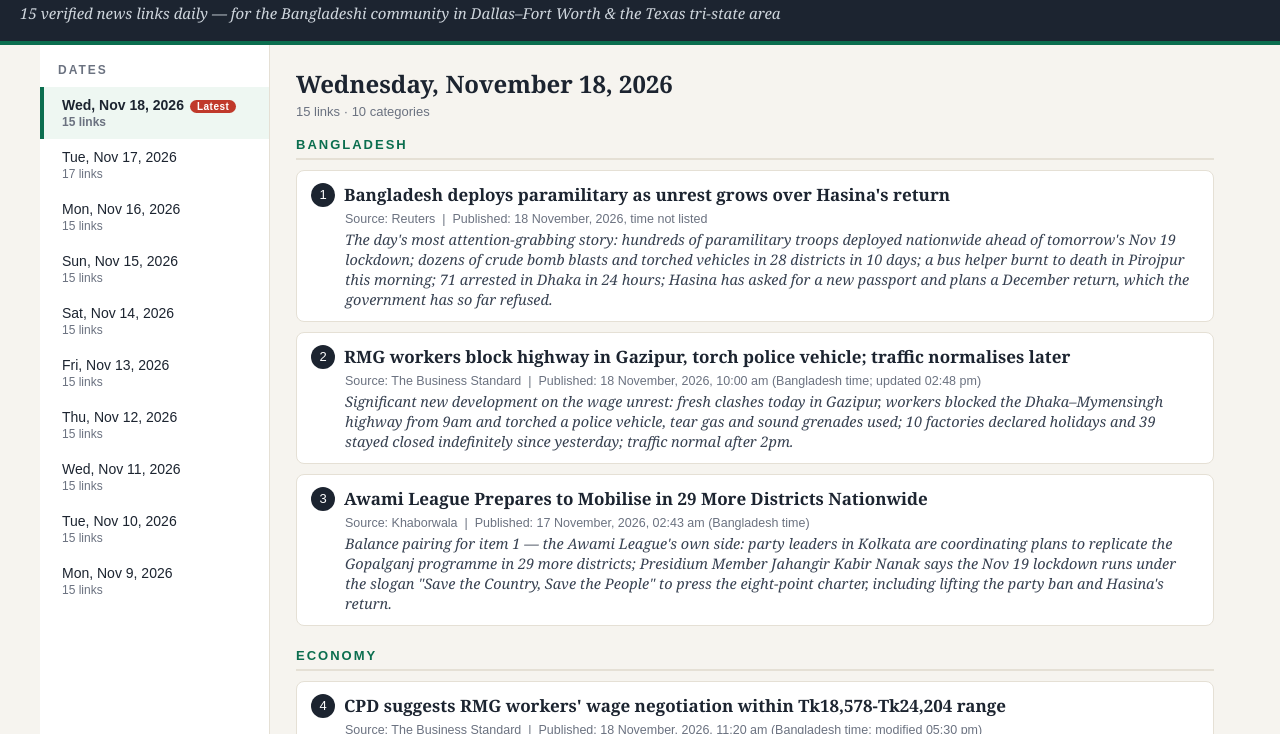
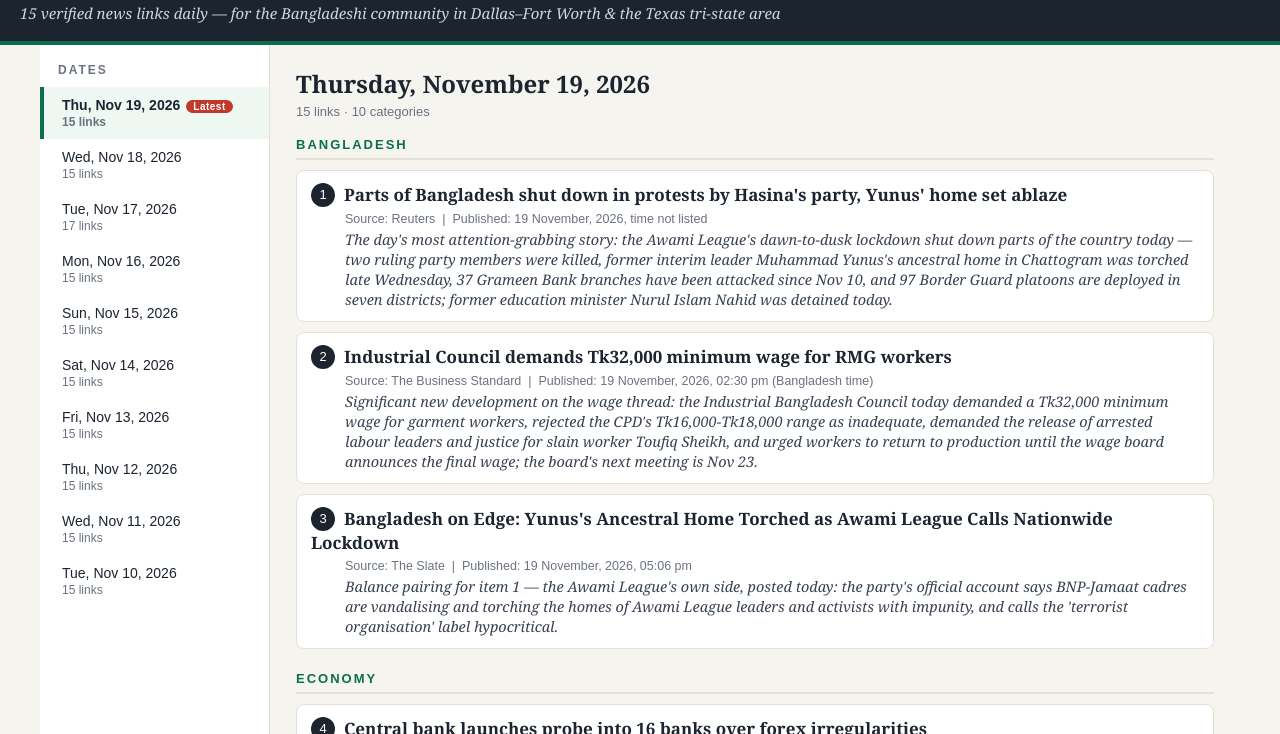
Before and after one commit to dallasbarta/dallas-barta-daily-news, a plain HTML site: page index.html in a window 1280 px wide. Shown: the part 66-800 px from the top of the page. Drawn offline with Linux system fonts and the light colour scheme.

Commit message:
Dallas Barta Daily News — Nov 19, 2026 (15 links)

```diff
--- a/index.html
+++ b/index.html
@@ -66,6 +66,147 @@
 <script>
 const DAYS = [
   {
+    "dateLabel": "Thursday, November 19, 2026",
+    "dateShort": "Thu, Nov 19, 2026",
+    "items": [
+      {
+        "angle": "The day's most attention-grabbing story: the Awami League's dawn-to-dusk lockdown shut down parts of the country today — two ruling party members were killed, former interim leader Muhammad Yunus's ancestral home in Chattogram was torched late Wednesday, 37 Grameen Bank branches have been attacked since Nov 10, and 97 Border Guard platoons are deployed in seven districts; former education minister Nurul Islam Nahid was detained today.",
+        "cat": "Bangladesh",
+        "headline": "Parts of Bangladesh shut down in protests by Hasina's party, Yunus' home set ablaze",
+        "n": 1,
+        "published": "19 November, 2026, time not listed",
+        "source": "Reuters",
+        "url": "https://www.reuters.com/world/asia-pacific/parts-bangladesh-shut-down-protests-by-hasinas-party-yunus-home-set-ablaze-2026-11-19/"
+      },
+      {
+        "angle": "Significant new development on the wage thread: the Industrial Bangladesh Council today demanded a Tk32,000 minimum wage for garment workers, rejected the CPD's Tk16,000-Tk18,000 range as inadequate, demanded the release of arrested labour leaders and justice for slain worker Toufiq Sheikh, and urged workers to return to production until the wage board announces the final wage; the board's next meeting is Nov 23.",
+        "cat": "Bangladesh",
+        "headline": "Industrial Council demands Tk32,000 minimum wage for RMG workers",
+        "n": 2,
+        "published": "19 November, 2026, 02:30 pm (Bangladesh time)",
+        "source": "The Business Standard",
+        "url": "https://www.tbsnews.net/bangladesh/industrial-council-demands-tk32000-minimum-wage-rmg-workers-1607701"
+      },
+      {
+        "angle": "Balance pairing for item 1 — the Awami League's own side, posted today: the party's official account says BNP-Jamaat cadres are vandalising and torching the homes of Awami League leaders and activists with impunity, and calls the 'terrorist organisation' label hypocritical.",
+        "cat": "Bangladesh",
+        "headline": "Bangladesh on Edge: Yunus's Ancestral Home Torched as Awami League Calls Nationwide Lockdown",
+        "n": 3,
+        "published": "19 November, 2026, 05:06 pm",
+        "source": "The Slate",
+        "url": "https://www.theslate.net/international/bangladesh-protests-bangladesh-on-edge-yunus-s-ancestral-home-torched-as-awami-league-calls-nationwide-lockdown-1223"
+      },
+      {
+        "angle": "Bangladesh Bank has launched a special inspection of 16 leading commercial banks over suspected foreign-exchange irregularities — gaps in NOSTRO account reconciliation and alleged manipulation of net open position limits — as the taka slipped to Tk124.75 per dollar; remittances are up 13% to $13.52bn (July 1-Nov 17) and exports up about 6% to $17.04bn (July-Oct).",
+        "cat": "Economy",
+        "headline": "Central bank launches probe into 16 banks over forex irregularities",
+        "n": 4,
+        "published": "19 November, 2026, 01:06 pm (Bangladesh time)",
+        "source": "The Financial Express (via The Beyond Headlines)",
+        "url": "https://www.thebeyondheadlines.com/business/posts/central-bank-launches-probe-into-16-banks-over-forex-irregularities"
+      },
+      {
+        "angle": "Priority 1 — directly hits US households through oil prices: another tanker was struck in the Strait of Hormuz — a projectile hit the engine room 6 nautical miles north of Khasab, Oman, on Wednesday evening; the crew is safe. It is the latest in a run of attacks (18 confirmed in November) that keeps fuel prices high.",
+        "cat": "International",
+        "headline": "Tanker struck by unidentified projectile off Khasab, Oman, UKMTO says",
+        "n": 5,
+        "published": "19 November, 2026, time not listed",
+        "source": "Israel.com (relaying UKMTO via N12/Ynet)",
+        "url": "https://www.israel.com/news/tanker-struck-by-unidentified-projectile-off-khasab-oman-ukmto-says"
+      },
+      {
+        "angle": "Priority 3 — the day's biggest global story, and a significant new development on the Nov 16-18 talks: the 'Coalition of the Willing' (Germany, France, Britain, Poland, Italy plus NATO chief Mark Rutte) meets in Berlin today with US envoys Steve Witkoff and Jared Kushner, as Trump and Putin are also expected to meet in China; the focus is legally binding security guarantees for Ukraine after a ceasefire.",
+        "cat": "International",
+        "headline": "Ukraine's European allies meet in Berlin in show of support",
+        "n": 6,
+        "published": "19 November, 2026, 00:11 UTC (updated 06:03 UTC)",
+        "source": "Reuters (via Hi99)",
+        "url": "https://hi99.com/2026/11/18/ukraines-european-allies-meet-in-berlin-in-show-of-support/"
+      },
+      {
+        "angle": "Indian H-1B workers stuck in India cannot get US consulate stamping appointments despite fresh slot releases — applicants blame bots and agencies charging over Rs 20,000; some workers have been stuck for over a year, unable to return to their US jobs.",
+        "cat": "US Visa / Immigration",
+        "headline": "H-1B Applicants Wait for Slots as Available Dates Disappear Quickly",
+        "n": 7,
+        "published": "19 November, 2026, 11:31 am IST",
+        "source": "Tupaki",
+        "url": "https://english.tupaki.com/latest-news/h1b-visa-stamping-appointment-crisis-india-1515879"
+      },
+      {
+        "angle": "A Canadian-based H-1B holder with a valid visa through 2028 was blocked from boarding a US-bound Air Canada flight after US Customs and Border Protection issued a 'do not board' instruction — possibly linked to a recently renewed passport; a warning that a valid visa does not guarantee entry.",
+        "cat": "US Visa / Immigration",
+        "headline": "U.S. Customs And Border Protection Issues 'Do Not Board' Instruction To Air Canada Passenger Despite Valid Documents",
+        "n": 8,
+        "published": "19 November, 2026, 5:12 am EST",
+        "source": "The Travel",
+        "url": "https://www.thetravel.com/us-cbp-issues-do-not-board-instruction-to-air-canada-passenger-despite-valid-documents/"
+      },
+      {
+        "angle": "Significant new development after Sunday's 46-40 loss to the 49ers: the Cowboys stripped defensive coordinator Christian Parker of play-calling duties, handing them to senior consultant Mike Pettine; safety Jalen Thompson's 21-day practice window opened ahead of Sunday's Titans game.",
+        "cat": "Dallas / Texas",
+        "headline": "Cowboys Headlines: Dallas demotes Parker, opens window for return of key DB",
+        "n": 9,
+        "published": "19 November, 2026, time not listed",
+        "source": "Cowboys Wire (USA TODAY)",
+        "url": "https://cowboyswire.usatoday.com/story/sports/nfl/cowboys/2026/11/19/cowboys-news-notes-november-19/92845114007/"
+      },
+      {
+        "angle": "The Save Dallas City Hall Coalition delivered about 35,000 petition signatures on Wednesday — well over the 20,000 needed — to put the I.M. Pei building's fate to voters in May 2027; the city secretary must now verify the signatures.",
+        "cat": "Dallas / Texas",
+        "headline": "Voters will likely decide Dallas City Hall's future in May election",
+        "n": 10,
+        "published": "18 November, 2026, time not listed",
+        "source": "FOX 4",
+        "url": "https://fox4news.com/news/voters-will-likely-decide-dallas-city-halls-future-may-election"
+      },
+      {
+        "angle": "Sen. Angela Paxton filed SB 403 for the 2027 session: Texas districts would have to admit transfer students from any other district where there is room, with no transfer tuition and oversubscribed seats filled by lottery; the Texas Education Agency would audit capacity claims. It would apply from 2027-28 if passed.",
+        "cat": "Schools / Colleges",
+        "headline": "SB 403 Would Require Texas Schools to Take Transfers",
+        "n": 11,
+        "published": "18 November, 2026, 1:05 pm UTC",
+        "source": "The Texas Dispatch",
+        "url": "https://thetexasdispatch.com/sb-403-texas-public-school-transfers-capacity-lottery/"
+      },
+      {
+        "angle": "Update to the Nov 17 item: CAIR-Texas calls Paxton's withdrawal of the lawsuit to ban CAIR a 'huge relief'; court records confirm the nonsuit, and other Paxton lawsuits against advocacy groups have also been withdrawn. Governor-elect Gina Hinojosa has pledged to reverse Abbott's terrorist designation when she takes office in January.",
+        "cat": "Community",
+        "headline": "Paxton drops lawsuit against CAIR after election sweep",
+        "n": 12,
+        "published": "19 November, 2026, 08:40 am UTC",
+        "source": "Muslim Network TV",
+        "url": "https://www.muslimnetwork.tv/paxton-drops-lawsuit-against-cair-after-election-sweep/"
+      },
+      {
+        "angle": "A 19-year-old from Palatine, Illinois, was indicted on six terrorism counts over a foiled mass-shooting plot targeting a Hindu temple in Aurora on the first day of Navratri; the plot raised alarm among South Asian and Hindu Americans and was condemned by US lawmakers.",
+        "cat": "Hindu Community",
+        "headline": "Illinois man indicted on 'terrorism' charges in foiled plot to target Hindu temple, police say",
+        "n": 13,
+        "published": "19 November, 2026, 04:54 am UTC",
+        "source": "Reuters",
+        "url": "https://www.reuters.com/legal/government/illinois-man-indicted-terrorism-charges-foiled-plot-target-hindu-temple-police-2026-11-19/"
+      },
+      {
+        "angle": "Update to the Nov 15-18 Test story, and also counts as a Bangladesh item: South Africa won the 1st Test by 9 wickets at the Wanderers — Bangladesh bowled out for 168 in the second innings (Harmer 6-51) after posting 400 and conceding 557; South Africa go top of the World Test Championship standings; the 2nd Test starts Nov 23 in Centurion.",
+        "cat": "Sports",
+        "headline": "Bangladesh suffer nine-wicket defeat to South Africa in first Test",
+        "n": 14,
+        "published": "19 November, 2026, 04:25 pm (Bangladesh time)",
+        "source": "The Business Standard",
+        "url": "https://www.tbsnews.net/sports/cricket/bangladesh-suffer-nine-wicket-defeat-south-africa-first-test-1607801"
+      },
+      {
+        "angle": "Bangladesh entertainment first: Dhallywood actress Jyotika Jyoti went live on Facebook just after 1am as detectives broke down her Uttara door; she was detained for questioning, with police saying several cases are filed against her and accusing her of involvement in the banned Awami League's activities.",
+        "cat": "Entertainment",
+        "headline": "DB police break down actress Jyotika Jyoti's door during midnight raid in Uttara",
+        "n": 15,
+        "published": "19 November, 2026, 09:10 am (Bangladesh time)",
+        "source": "The Business Standard",
+        "url": "https://www.tbsnews.net/bangladesh/db-police-break-down-actress-jyotika-jyotis-door-during-midnight-raid-uttara-1607351"
+      }
+    ]
+  },
+  {
     "dateLabel": "Wednesday, November 18, 2026",
     "dateShort": "Wed, Nov 18, 2026",
     "items": [
@@ -1350,147 +1491,6 @@ const DAYS = [
         "published": "November 9, 2026 (time not listed)",
         "source": "The Bangladesh Today",
         "url": "https://thebangladeshtoday.com/entertainment/2026/11/09/39281"
-      }
-    ]
-  },
-{
-    "dateLabel": "Monday, November 9, 2026",
-    "dateShort": "Mon, Nov 9, 2026",
-    "items": [
-      {
-        "angle": "The day's most attention-grabbing story: Hasina's lawyers seek a fresh passport and NID for her planned December return — her first such request since fleeing in August 2024; Dhaka notes the email carries no proof of her authorisation.",
-        "cat": "Bangladesh",
-        "headline": "Delhi mission receives email seeking new passport, NID for Hasina, forwards it to Dhaka: Report",
-        "n": 1,
-        "published": "09 November, 2026, 02:05 pm",
-        "source": "The Business Standard",
-        "url": "https://www.tbsnews.net/bangladesh/delhi-mission-receives-email-seeking-new-passport-nid-hasina-forwards-it-dhaka-report"
-      },
-      {
-        "angle": "A significant new development on Nov 8's wage-deal item — not a repeat: at the Wage Board's second meeting today, workers raised their demand to Tk32,000 a month (above the Tk30,000 they marched for); owners get four working days to counter, and the new structure is still due from December.",
-        "cat": "Economy",
-        "headline": "RMG workers propose Tk32,000 minimum wage; owners get 4 days to submit counterproposal",
-        "n": 2,
-        "published": "09 November, 2026 (time not listed)",
-        "source": "The Business Standard",
-        "url": "https://www.tbsnews.net/economy/rmg/rmg-workers-propose-tk32000-minimum-wage-owners-get-4-days-submit-counterproposal"
-      },
-      {
-        "angle": "A new security escalation in the garment-unrest thread: border guards deployed across the garment belt — Savar, Ashulia, Gazipur and Narayanganj — with drone and body-cam surveillance as the Wage Board meets amid the ongoing wage unrest.",
-        "cat": "Bangladesh",
-        "headline": "34 platoons of BGB deployed in Dhaka, Gazipur, Narayanganj industrial areas",
-        "n": 3,
-        "published": "09 November, 2026, 12:00 pm",
-        "source": "The Business Standard",
-        "url": "https://www.tbsnews.net/bangladesh/34-platoons-bgb-deployed-dhaka-gazipur-narayanganj-industrial-areas-1597061"
-      },
-      {
-        "angle": "Priority 1 — Trump said fresh Iran strikes are highly unlikely while talks progress, easing fuel-price pressure on US households; Brent fell after a 16% slide last week, though Hormuz shipping attacks continue.",
-        "cat": "International",
-        "headline": "Oil falls as Trump signals restraint on Iran despite fresh shipping attacks",
-        "n": 4,
-        "published": "9 November 2026, 10:22 UTC",
-        "source": "Reuters (via London Stock Exchange)",
-        "url": "https://www.lse.co.uk/news/oil-falls-as-trump-says-new-iran-attacks-unlikely-rcmbbglm6r8ec4i.html"
-      },
-      {
-        "angle": "Priority 2 — COP31 opens in Antalya as PM Tarique Rahman heads to its leaders' summit on Nov 11–12; climate-vulnerable Bangladesh watches finance and adaptation pledges while the US stays away.",
-        "cat": "International",
-        "headline": "COP31 summit leaders urge world to “move faster” on climate",
-        "n": 5,
-        "published": "November 9, 2026, 6:19 pm",
-        "source": "BusinessWorld (Reuters)",
-        "url": "https://bworldonline.com/world/2026/11/09/792444/cop31-summit-leaders-urge-world-to-move-faster-on-climate/"
-      },
-      {
-        "angle": "Miller starts as White House chief of staff today; his record — mass deportations, shutting asylum, the travel ban, ending birthright citizenship — is what legal immigrants and H-1B holders should watch next.",
-        "cat": "US Visa / Immigration",
-        "headline": "What Stephen Miller has said about Trump's most controversial policies",
-        "n": 6,
-        "published": "November 9, 2026 (time not listed)",
-        "source": "USA TODAY",
-        "url": "https://www.usatoday.com/story/news/nation/2026/11/09/stephen-miller-views-immigration-israel-trump-chief-of-staff/92681789007/"
-      },
-      {
-        "angle": "Today is the deadline: I-485 green-card applications sent to an old USCIS address must be postmarked by Nov 9; the December Visa Bulletin is not out yet and November dates stand through Nov 30.",
-        "cat": "US Visa / Immigration",
-        "headline": "December 2026 Visa Bulletin: Predictions, Release Date & Live Updates",
-        "n": 7,
-        "published": "9 November 2026, 04:35 UTC",
-        "source": "Immigration Analytics",
-        "url": "https://immigration-analytics.com/2026/11/08/december-2026-visa-bulletin/"
-      },
-      {
-        "angle": "Press release: first major equipment arrives at the rare-earth magnet recycling plant in Northlake, Denton County — about 100 jobs, first magnet cutting targeted for the first half of 2027.",
-        "cat": "Dallas / Texas",
-        "headline": "HyProMag USA Advances North Texas Rare Earth Magnet Facility With First Major Equipment Delivery",
-        "n": 8,
-        "published": "November 9, 2026 (time not listed)",
-        "source": "Morningstar (ACCESS Newswire)",
-        "url": "https://www.morningstar.com/news/accesswire/1248713msn/hypromag-usa-advances-north-texas-rare-earth-magnet-facility-with-first-major-equipment-delivery"
-      },
-      {
-        "angle": "Dallas releases a roughly 400-page first draft of its development code — the first full rewrite in 40+ years — allowing duplexes and ADUs in more neighbourhoods, with public comment now open.",
-        "cat": "Dallas / Texas",
-        "headline": "First Draft of Dallas Zoning Reforming Goes Live, Setting Stage for Public Debate",
-        "n": 9,
-        "published": "8 November 2026, 11:05 UTC",
-        "source": "Candy's Dirt",
-        "url": "https://candysdirt.com/2026/11/08/first-draft-of-dallas-zoning-reforming-goes-live-setting-stage-for-public-debate/"
-      },
-      {
-        "angle": "Northwest ISD's board votes tonight (Monday, Nov 9) on revised high-school boundaries for the new Davis High School opening in 2027; affected families get stay-or-move forms Nov 10, due Dec 1.",
-        "cat": "Schools / Colleges",
-        "headline": "Proposed 2027-2028 Boundaries",
-        "n": 10,
-        "published": "November 2, 2026 (proposal update)",
-        "source": "Northwest ISD",
-        "url": "https://www.nisdtx.org/departments/facilities/attendance-boundaries/2027-2028-boundaries"
-      },
-      {
-        "angle": "The first Muslim elected to the US Senate says American aid should not fund governments that violate international law, naming Pakistan, Egypt, Jordan and Israel — and backs ending military aid abroad.",
-        "cat": "Community",
-        "headline": "'Using our money to violate international law': First Muslim US senator-elect Abdul El-Sayed questions aid to Pakistan",
-        "n": 11,
-        "published": "Nov 08, 2026, 06:57 PM IST",
-        "source": "Zee News English",
-        "url": "https://english.zeenews.com/world/article-first-muslim-us-senator-elect-abdul-el-sayed-questions-aid-pakistan-3161776"
-      },
-      {
-        "angle": "A viral video claiming militants burned a Kali Puja pandal in Jashore, Bangladesh is false — the fire was at a pandal in West Bengal, India. This item also serves as the third Bangladesh item.",
-        "cat": "Hindu Community",
-        "headline": "Kali Puja Pandal Fire in India Falsely Shared as Islamist Attack in Bangladesh",
-        "n": 12,
-        "published": "9 November 2026, 04:43 UTC",
-        "source": "Shottify",
-        "url": "https://www.shottify.org/fact-report/2026/nov/09/kali-puja-pandal-fire-india-falsely-shared-islamist-attack"
-      },
-      {
-        "angle": "Cutting-edge science: MIT and UBC's WorldParticle simulates six kinds of physics with one AI model, modelling protein motion about 100 times faster than numerical simulators — a step toward a general-purpose simulation model.",
-        "cat": "Science / Tech",
-        "headline": "A single AI model simulates the behavior of many substances, from sliding sand to folding proteins",
-        "n": 13,
-        "published": "November 9, 2026 (time not listed)",
-        "source": "MIT News",
-        "url": "https://news.mit.edu/2026/single-ai-model-simulates-many-substances-behavior-1109"
-      },
-      {
-        "angle": "A significant new development on Nov 7's Hridoy 242* and Nov 8's Day 4 items — not a repeat: Hridoy's 82 follows his 242* as Bangladesh draw the 2nd Test in Sylhet — the first Bangladeshi to score 300+ runs in a Test, and Mushfiqur the first to 7,000 Test runs; West Indies take the series 1-0.",
-        "cat": "Sports",
-        "headline": "West Indies clinch WTC27 series after stalemate in Sylhet",
-        "n": 14,
-        "published": "9 November 2026, 10:29 UTC",
-        "source": "ICC",
-        "url": "https://www.icc-cricket.com/tournaments/world-test-championship/news/west-indies-clinch-wtc27-series-after-stalemate-in-sylhet"
-      },
-      {
-        "angle": "Lucky Ali returns to Bangladesh after three years — Chattogram on Nov 12, Dhaka on Nov 13 — with Bangladeshi bands sharing the stage; Dhaka tickets from Tk4,000.",
-        "cat": "Entertainment",
-        "headline": "Lucky Ali To Bring His Timeless Hits To Dhaka And Chattogram",
-        "n": 15,
-        "published": "9 November 2026, 03:39 pm BST",
-        "source": "Music GOLN",
-        "url": "https://musicgoln.com/lucky-ali-to-bring-his-timeless-hits-to-dhaka-and-chattogram/"
       }
     ]
   }
```
